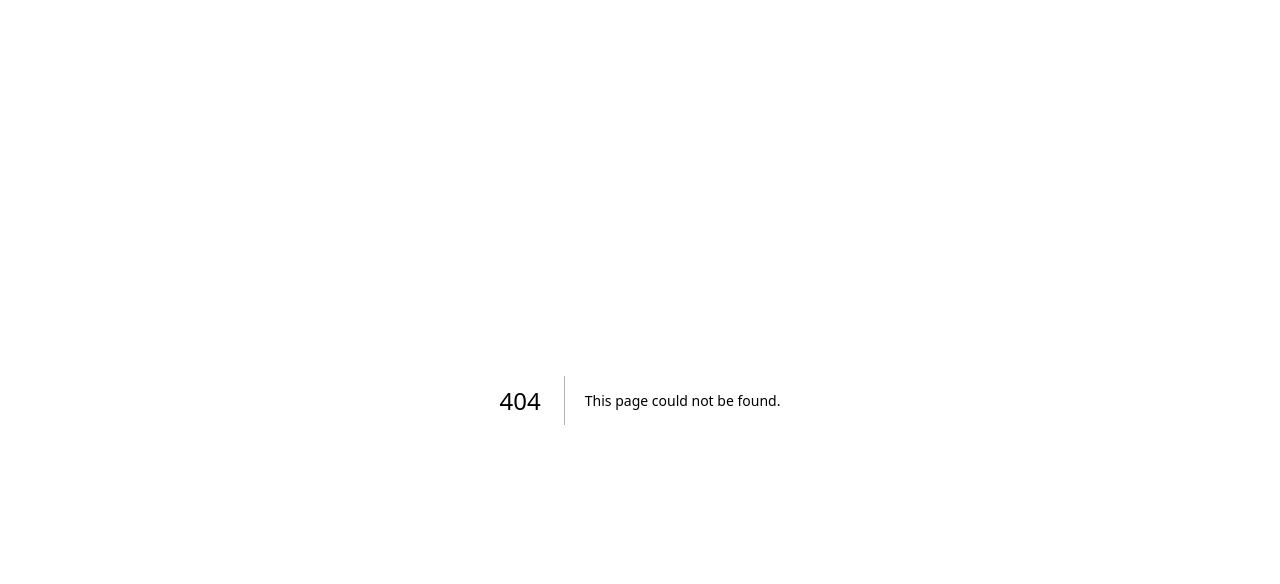
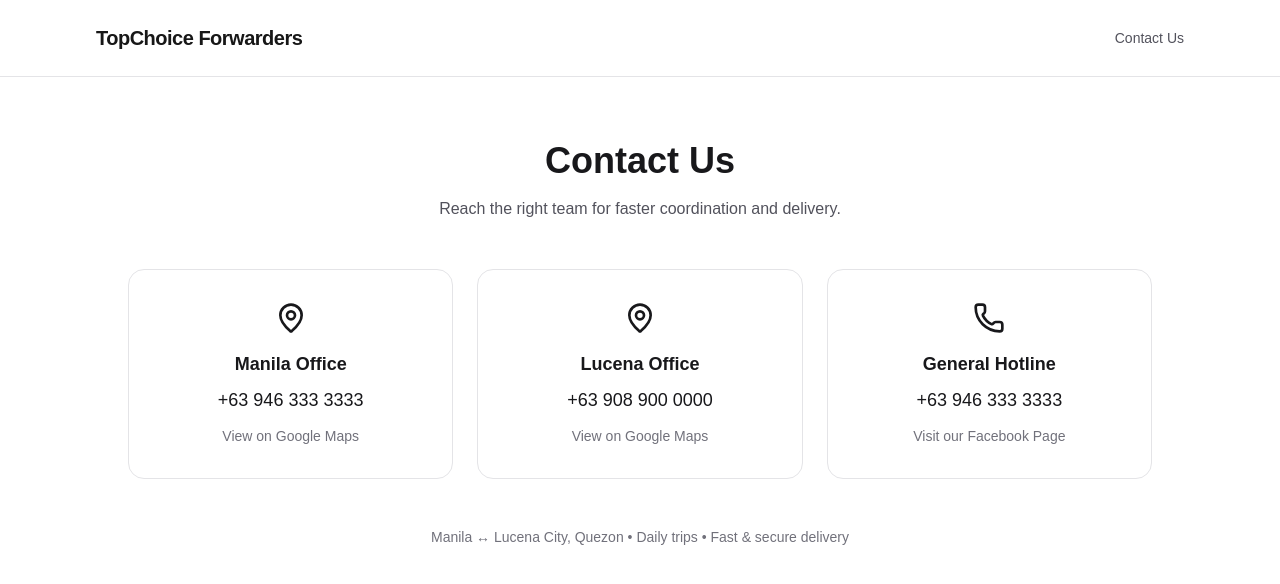
Before and after one commit to Dev-bryz/topchoice, a Next.js app: page /contact in a window 1280 px wide. Before the commit this address had no page. Shown: the top 584 px of the page. Built offline with nearby package versions, Linux system fonts and the light colour scheme.

Commit message:
tcf app v1.0.0

```diff
--- /dev/null
+++ b/app/contact/page.tsx
@@ -0,0 +1,95 @@
+import { Phone, MapPin } from "lucide-react";
+export default function ContactPage() {
+  return (
+    <div className="min-h-screen bg-white dark:bg-black text-zinc-900 dark:text-white px-6 py-16">
+
+      <div className="max-w-5xl mx-auto">
+
+        {/* HEADER */}
+        <div className="text-center mb-12">
+          <h1 className="text-4xl font-extrabold mb-4">
+            Contact Us
+          </h1>
+          <p className="text-zinc-600 dark:text-zinc-400">
+            Reach the right team for faster coordination and delivery.
+          </p>
+        </div>
+
+        {/* CONTACT GRID */}
+        <div className="grid sm:grid-cols-3 gap-6">
+
+          {/* MANILA */}
+          <div className="p-8 rounded-2xl border border-zinc-200 dark:border-zinc-800 text-center">
+            <MapPin className="mx-auto mb-4" size={32} />
+            <h3 className="font-semibold text-lg mb-2">Manila Office</h3>
+
+            <a
+              href="tel:+639463333333"
+              className="block text-lg font-medium hover:opacity-80"
+            >
+              +63 946 333 3333
+            </a>
+
+            <a
+              href="https://share.google/kxx8p7rWBSPfffTYn"
+              target="_blank"
+              className="block text-sm text-zinc-500 mt-3 hover:text-black dark:hover:text-white"
+            >
+              View on Google Maps
+            </a>
+          </div>
+
+          {/* LUCENA */}
+          <div className="p-8 rounded-2xl border border-zinc-200 dark:border-zinc-800 text-center">
+            <MapPin className="mx-auto mb-4" size={32} />
+            <h3 className="font-semibold text-lg mb-2">Lucena Office</h3>
+
+            <a
+              href="tel:+639089000000"
+              className="block text-lg font-medium hover:opacity-80"
+            >
+              +63 908 900 0000
+            </a>
+
+            <a
+              href="https://share.google/SQ3FN2dShspNKQtE8"
+              target="_blank"
+              className="block text-sm text-zinc-500 mt-3 hover:text-black dark:hover:text-white"
+            >
+              View on Google Maps
+            </a>
+          </div>
+
+          {/* GENERAL */}
+          <div className="p-8 rounded-2xl border border-zinc-200 dark:border-zinc-800 text-center">
+            <Phone className="mx-auto mb-4" size={32} />
+            <h3 className="font-semibold text-lg mb-2">General Hotline</h3>
+
+            <a
+              href="tel:+639463333333"
+              className="block text-lg font-medium hover:opacity-80"
+            >
+              +63 946 333 3333
+            </a>
+
+            {/* FACEBOOK */}
+            <a
+              href="https://www.facebook.com/profile.php?id=100090594334310" // replace with your actual page
+              target="_blank"
+              className="flex items-center justify-center gap-2 text-sm text-zinc-500 mt-3 hover:text-black dark:hover:text-white"
+            >
+              Visit our Facebook Page
+            </a>
+          </div>
+
+        </div>
+
+        {/* ROUTE INFO */}
+        <div className="text-center mt-12 text-sm text-zinc-500">
+          Manila ↔ Lucena City, Quezon • Daily trips • Fast & secure delivery
+        </div>
+
+      </div>
+    </div>
+  );
+}
--- a/app/layout.tsx
+++ b/app/layout.tsx
@@ -1,6 +1,7 @@
 import type { Metadata } from "next";
 import { Geist, Geist_Mono } from "next/font/google";
 import "./globals.css";
+import Navbar from "@/components/navigation/Navbar";
 
 const geistSans = Geist({
   variable: "--font-geist-sans",
@@ -13,8 +14,24 @@ const geistMono = Geist_Mono({
 });
 
 export const metadata: Metadata = {
-  title: "Create Next App",
-  description: "Generated by create next app",
+  title: "Topchoice Forwarders",
+  description: "Trucking Service Company",
+  openGraph: {
+    title: "Topchoice Forwarders",
+    description: "Reliable trucking services from Manila to Lucena City",
+    url: "https://yourdomain.com",
+    siteName: "Topchoice Forwarders",
+    images: [
+      {
+        url: "/og-image.jpg", // put this in /public
+        width: 1200,
+        height: 630,
+        alt: "Topchoice Forwarders",
+      },
+    ],
+    locale: "en_PH",
+    type: "website",
+  },
 };
 
 export default function RootLayout({
@@ -27,6 +44,7 @@ export default function RootLayout({
       lang="en"
       className={`${geistSans.variable} ${geistMono.variable} h-full antialiased`}
     >
+              <Navbar />
       <body className="min-h-full flex flex-col">{children}</body>
     </html>
   );
--- a/app/page.tsx
+++ b/app/page.tsx
@@ -1,65 +1,117 @@
 import Image from "next/image";
-
+import Link from "next/link";
 export default function Home() {
   return (
-    <div className="flex flex-col flex-1 items-center justify-center bg-zinc-50 font-sans dark:bg-black">
-      <main className="flex flex-1 w-full max-w-3xl flex-col items-center justify-between py-32 px-16 bg-white dark:bg-black sm:items-start">
-        <Image
-          className="dark:invert"
-          src="/next.svg"
-          alt="Next.js logo"
-          width={100}
-          height={20}
-          priority
-        />
-        <div className="flex flex-col items-center gap-6 text-center sm:items-start sm:text-left">
-          <h1 className="max-w-xs text-3xl font-semibold leading-10 tracking-tight text-black dark:text-zinc-50">
-            To get started, edit the page.tsx file.
-          </h1>
-          <p className="max-w-md text-lg leading-8 text-zinc-600 dark:text-zinc-400">
-            Looking for a starting point or more instructions? Head over to{" "}
-            <a
-              href="https://vercel.com/templates?framework=next.js&utm_source=create-next-app&utm_medium=appdir-template-tw&utm_campaign=create-next-app"
-              className="font-medium text-zinc-950 dark:text-zinc-50"
-            >
-              Templates
-            </a>{" "}
-            or the{" "}
-            <a
-              href="https://nextjs.org/learn?utm_source=create-next-app&utm_medium=appdir-template-tw&utm_campaign=create-next-app"
-              className="font-medium text-zinc-950 dark:text-zinc-50"
-            >
-              Learning
-            </a>{" "}
-            center.
-          </p>
-        </div>
-        <div className="flex flex-col gap-4 text-base font-medium sm:flex-row">
-          <a
-            className="flex h-12 w-full items-center justify-center gap-2 rounded-full bg-foreground px-5 text-background transition-colors hover:bg-[#383838] dark:hover:bg-[#ccc] md:w-[158px]"
-            href="https://vercel.com/new?utm_source=create-next-app&utm_medium=appdir-template-tw&utm_campaign=create-next-app"
-            target="_blank"
-            rel="noopener noreferrer"
-          >
+    <div className="flex flex-col min-h-screen bg-white dark:bg-black text-zinc-900 dark:text-white font-sans">
+
+      {/* HERO */}
+      <main className="flex flex-1 items-center justify-center px-6">
+        <div className="max-w-6xl w-full grid md:grid-cols-2 gap-12 items-center">
+
+          {/* LEFT */}
+          <div className="flex flex-col gap-6 text-center md:text-left">
+
+            <h1 className="text-4xl sm:text-5xl font-extrabold leading-tight tracking-tight">
+              Reliable Cargo & Logistics{" "}
+              <span className="bg-gradient-to-r from-[#ff0f7b] to-[#f89b29] bg-clip-text text-transparent">
+                You Can Trust
+              </span>
+            </h1>
+
+            <p className="text-lg text-zinc-600 dark:text-zinc-400 max-w-lg">
+              Fast, secure, and efficient freight forwarding solutions tailored
+              for your business. From warehouse to delivery — we move with precision.
+            </p>
+
+            <div className="flex flex-col sm:flex-row gap-4 mt-4 justify-center md:justify-start">
+              <button className="px-6 py-3 rounded-full bg-black text-white dark:bg-white dark:text-black font-medium hover:opacity-90 transition">
+                Get Started
+              </button>
+              <button className="px-6 py-3 rounded-full border border-zinc-300 dark:border-zinc-700 hover:bg-zinc-100 dark:hover:bg-zinc-900 transition">
+                Learn More
+              </button>
+            </div>
+
+            {/* TRUST BADGES */}
+            <div className="flex gap-6 mt-6 justify-center md:justify-start text-sm text-zinc-500">
+              <span>✔ Secure Handling</span>
+              <span>✔ Next-day Delivery</span>
+            </div>
+          </div>
+
+          {/* RIGHT IMAGE */}
+          <div className="relative w-full h-[350px] md:h-[450px]">
             <Image
-              className="dark:invert"
-              src="/vercel.svg"
-              alt="Vercel logomark"
-              width={16}
-              height={16}
+              src="/assets/truck.jpg" // replace with your asset
+              alt="Logistics"
+              fill
+              className="object-cover rounded-2xl shadow-lg"
             />
-            Deploy Now
-          </a>
-          <a
-            className="flex h-12 w-full items-center justify-center rounded-full border border-solid border-black/[.08] px-5 transition-colors hover:border-transparent hover:bg-black/[.04] dark:border-white/[.145] dark:hover:bg-[#1a1a1a] md:w-[158px]"
-            href="https://nextjs.org/docs?utm_source=create-next-app&utm_medium=appdir-template-tw&utm_campaign=create-next-app"
-            target="_blank"
-            rel="noopener noreferrer"
-          >
-            Documentation
-          </a>
+          </div>
+
         </div>
       </main>
+
+      {/* SERVICES */}
+      <section className="py-20 px-6 bg-zinc-50 dark:bg-zinc-900">
+  <div className="max-w-6xl mx-auto text-center">
+
+    <h2 className="text-3xl font-bold mb-4">
+      Our Services
+    </h2>
+
+    <p className="text-zinc-600 dark:text-zinc-400 mb-12">
+      Reliable cargo solutions from Manila to Lucena City, Quezon.
+    </p>
+
+    <div className="grid sm:grid-cols-2 gap-8">
+
+      {[
+        {
+          title: "Consolidated LTL (Less Than Truckload)",
+          desc: "Cost-efficient shipping by combining multiple shipments into one truck. Ideal for smaller loads while maintaining reliability and timely delivery.",
+        },
+        {
+          title: "Truck for Hire",
+          desc: "Dedicated truck service for your cargo. Perfect for full-load deliveries requiring speed, privacy, and direct transport.",
+        },
+      ].map((service) => (
+        <div
+          key={service.title}
+          className="p-8 rounded-2xl bg-white dark:bg-black border border-zinc-200 dark:border-zinc-800 shadow-sm hover:shadow-md transition text-left"
+        >
+          <h3 className="font-semibold text-xl mb-3">
+            {service.title}
+          </h3>
+          <p className="text-sm text-zinc-600 dark:text-zinc-400 mb-4">
+            {service.desc}
+          </p>
+
+          {/* route badge */}
+          <div className="text-xs font-medium inline-block px-3 py-1 rounded-full bg-gradient-to-r from-[#ff930f] to-[#fff95b] text-black">
+            Manila → Lucena City, Quezon
+          </div>
+        </div>
+      ))}
+
+    </div>
+  </div>
+</section>
+
+      {/* CTA */}
+     <section className="py-20 px-6 text-center">
+  <h2 className="text-3xl font-bold mb-4">
+    Move Your Cargo with Confidence — Powered by TopChoice
+  </h2>
+   <Link href="/contact" className="px-8 py-3 rounded-full bg-gradient-to-r from-[#ff930f] to-[#fff95b] text-black font-semibold shadow-md hover:opacity-90 transition">
+            Contact Us
+    </Link>
+</section>
+
+      {/* FOOTER */}
+      <footer className="py-8 text-center text-sm text-zinc-500 border-t border-zinc-200 dark:border-zinc-800">
+        © {new Date().getFullYear()} TopChoice Forwarders. All rights reserved.
+      </footer>
     </div>
   );
 }
--- /dev/null
+++ b/components/navigation/Navbar.tsx
@@ -0,0 +1,33 @@
+"use client";
+
+import Link from "next/link";
+
+export default function Navbar() {
+  return (
+    <header className="w-full border-b border-zinc-200 dark:border-zinc-800">
+      <div className="flex items-center justify-between px-8 py-6 max-w-6xl mx-auto">
+
+        {/* LOGO */}
+        <Link href="/" className="text-xl font-bold tracking-tight">
+          TopChoice Forwarders
+        </Link>
+
+        {/* NAV */}
+        <nav className="hidden sm:flex gap-6 text-sm text-zinc-600 dark:text-zinc-400">
+          {/* <Link href="/#services" className="hover:text-black dark:hover:text-white transition">
+            Services
+          </Link>
+
+          <Link href="/about" className="hover:text-black dark:hover:text-white transition">
+            About
+          </Link> */}
+
+          <Link href="/contact" className="hover:text-black dark:hover:text-white transition">
+            Contact Us
+          </Link>
+        </nav>
+
+      </div>
+    </header>
+  );
+}
--- a/package.json
+++ b/package.json
@@ -9,6 +9,8 @@
     "lint": "eslint"
   },
   "dependencies": {
+    "lucide": "^1.3.0",
+    "lucide-react": "^1.7.0",
     "next": "16.2.0",
     "react": "19.2.4",
     "react-dom": "19.2.4"
```
Also changed, not shown: public/assets/truck.jpg (added), 1 other file (tests, documents, lock files or other folders).
